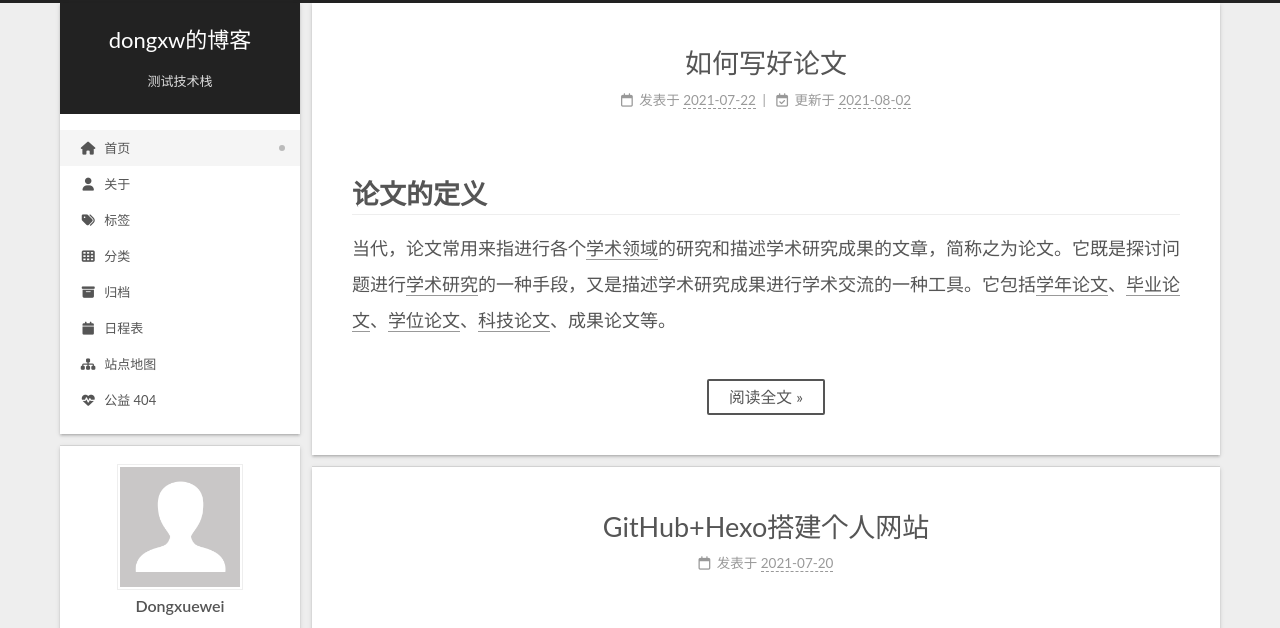
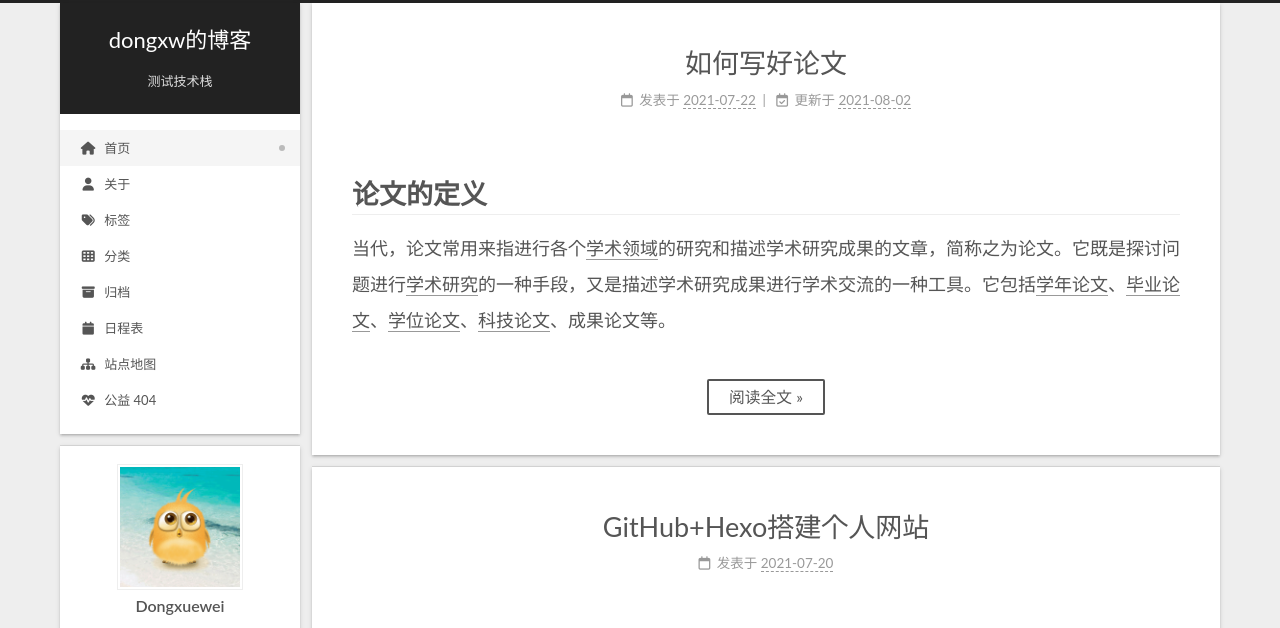
Before and after one commit to kanbuki/kanbuki.github.io, a plain HTML site: page index.html in a window 1280 px wide. Shown: the top 628 px of the page. Drawn offline with nearby package versions, Linux system fonts and the light colour scheme.

Commit message:
Site updated: 2024-08-05 15:08:00

```diff
--- a/index.html
+++ b/index.html
@@ -117,7 +117,7 @@
         <div class="site-overview-wrap sidebar-panel">
           <div class="site-author animated" itemprop="author" itemscope itemtype="http://schema.org/Person">
     <img class="site-author-image" itemprop="image" alt="Dongxuewei"
-      src="/images/avatar.gif">
+      src="/images/R.gif">
   <p class="site-author-name" itemprop="name">Dongxuewei</p>
   <div class="site-description" itemprop="description">软件测试</div>
 </div>
@@ -160,7 +160,7 @@
     <link itemprop="mainEntityOfPage" href="http://example.com/2021/07/22/%E5%A6%82%E4%BD%95%E5%86%99%E5%A5%BD%E8%AE%BA%E6%96%87/">
 
     <span hidden itemprop="author" itemscope itemtype="http://schema.org/Person">
-      <meta itemprop="image" content="/images/avatar.gif">
+      <meta itemprop="image" content="/images/R.gif">
       <meta itemprop="name" content="Dongxuewei">
     </span>
 
@@ -243,7 +243,7 @@
     <link itemprop="mainEntityOfPage" href="http://example.com/2021/07/20/GitHub+Hexo%E6%90%AD%E5%BB%BA%E4%B8%AA%E4%BA%BA%E7%BD%91%E7%AB%99/">
 
     <span hidden itemprop="author" itemscope itemtype="http://schema.org/Person">
-      <meta itemprop="image" content="/images/avatar.gif">
+      <meta itemprop="image" content="/images/R.gif">
       <meta itemprop="name" content="Dongxuewei">
     </span>
 
@@ -320,7 +320,7 @@
     <link itemprop="mainEntityOfPage" href="http://example.com/2021/07/14/markdowm%E8%AF%AD%E6%B3%95%E6%B1%87%E6%80%BB/">
 
     <span hidden itemprop="author" itemscope itemtype="http://schema.org/Person">
-      <meta itemprop="image" content="/images/avatar.gif">
+      <meta itemprop="image" content="/images/R.gif">
       <meta itemprop="name" content="Dongxuewei">
     </span>
 
@@ -403,7 +403,7 @@
     <link itemprop="mainEntityOfPage" href="http://example.com/2021/07/13/hexo-next%E4%B8%BB%E9%A2%98%E4%BC%98%E5%8C%96/">
 
     <span hidden itemprop="author" itemscope itemtype="http://schema.org/Person">
-      <meta itemprop="image" content="/images/avatar.gif">
+      <meta itemprop="image" content="/images/R.gif">
       <meta itemprop="name" content="Dongxuewei">
     </span>
 
@@ -486,7 +486,7 @@
     <link itemprop="mainEntityOfPage" href="http://example.com/2021/07/11/hello-world/">
 
     <span hidden itemprop="author" itemscope itemtype="http://schema.org/Person">
-      <meta itemprop="image" content="/images/avatar.gif">
+      <meta itemprop="image" content="/images/R.gif">
       <meta itemprop="name" content="Dongxuewei">
     </span>
 
```
Also changed, not shown: 2021/07/11/hello-world/index.html (+2 -2 lines), 2021/07/13/hexo-next主题优化/index.html (+2 -2 lines), 2021/07/14/markdowm语法汇总/index.html (+2 -2 lines), 2021/07/20/GitHub+Hexo搭建个人网站/index.html (+2 -2 lines), 2021/07/22/如何写好论文/index.html (+2 -2 lines), archives/2021/07/index.html (+1 -1 lines), archives/2021/index.html (+1 -1 lines), archives/index.html (+1 -1 lines), images/R.gif (added).
